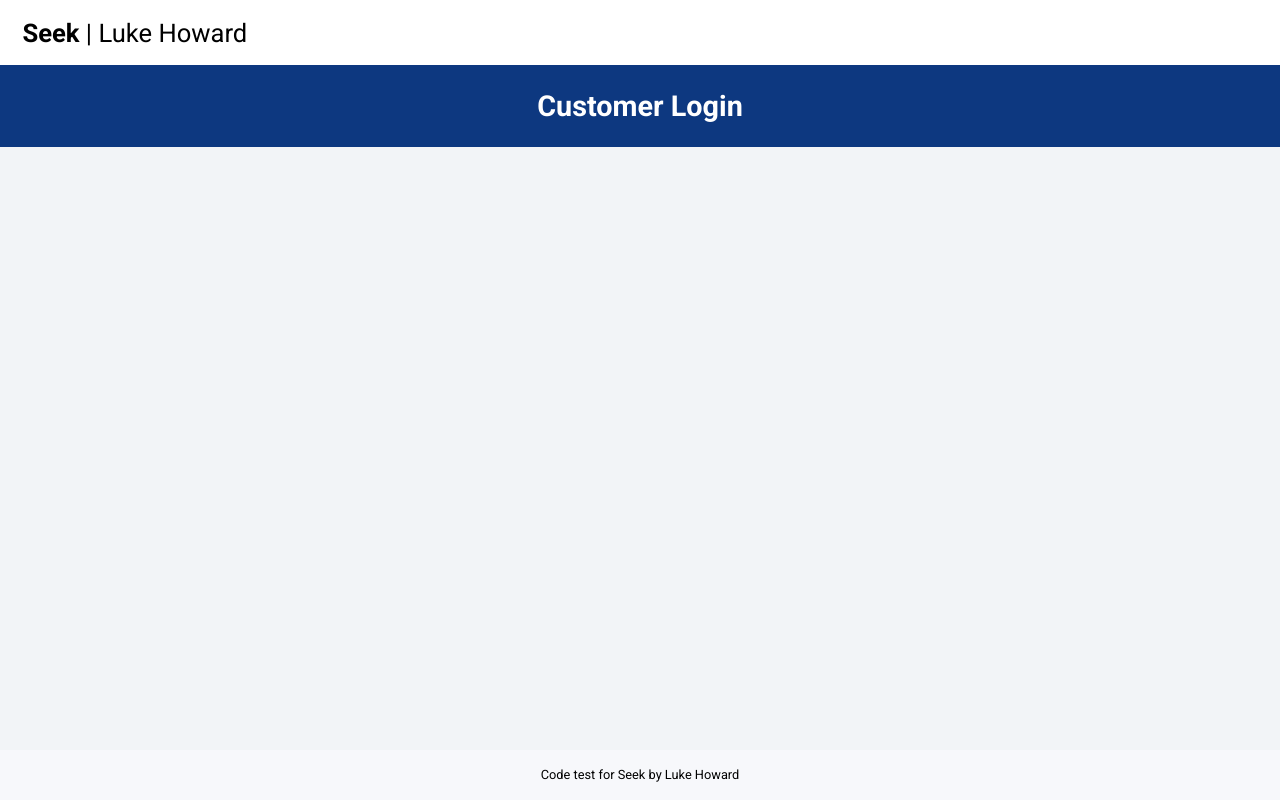
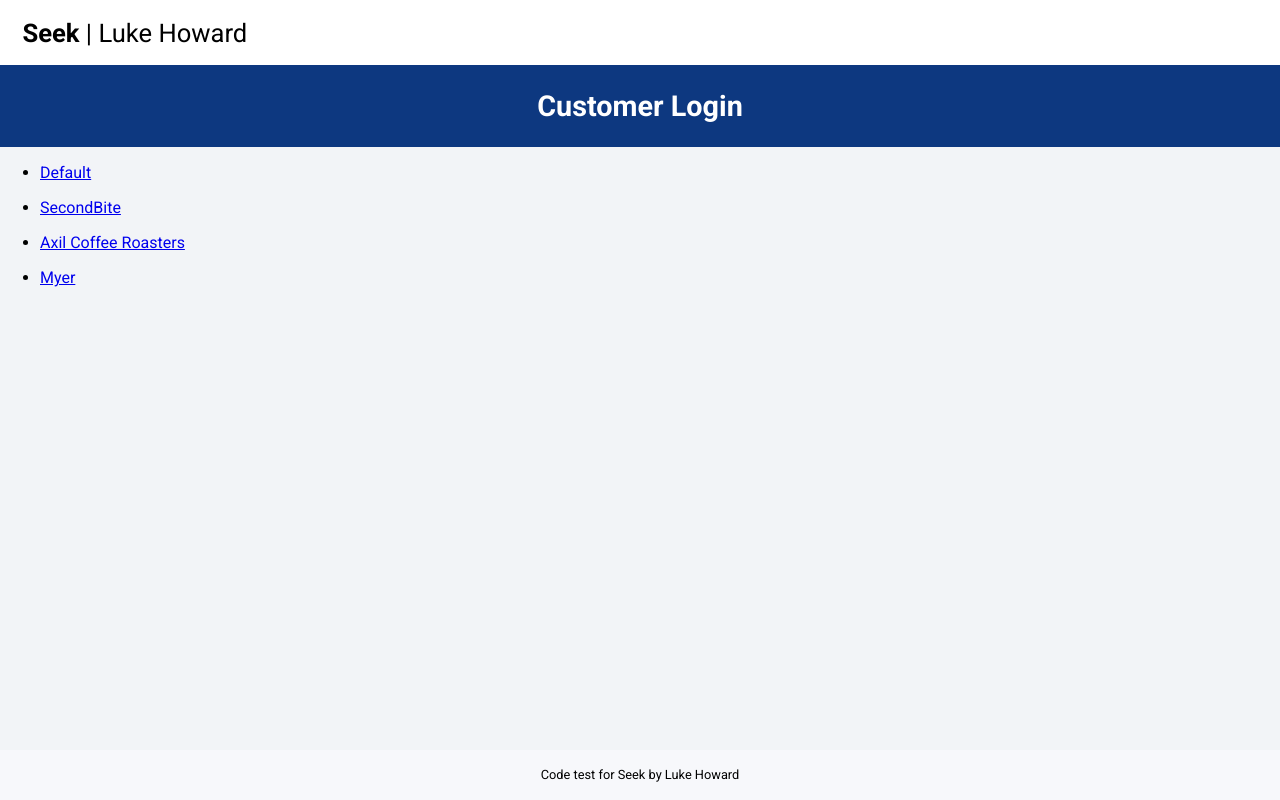
Before and after one commit to binaryluke/seek, a React (Vite) app: page / in a window 1280 px wide. Built offline with nearby package versions, Linux system fonts and the light colour scheme.

Commit message:
Add a mock login route to simulate different users

```diff
--- a/src/App.tsx
+++ b/src/App.tsx
@@ -1,10 +1,9 @@
 import { Outlet } from "react-router-dom";
-import { CartProvider } from "./providers/CartProvider";
 import * as classes from "./App.module.css";
 
 export const App = () => {
   return (
-    <CartProvider customerId={0}>
+    <>
       <header className={classes.header}>
         <h1>
           Seek <span>| Luke Howard</span>
@@ -16,6 +15,6 @@
       <footer className={classes.footer}>
         <p>Code test for Seek by Luke Howard</p>
       </footer>
-    </CartProvider>
+    </>
   );
 };
--- a/src/index.tsx
+++ b/src/index.tsx
@@ -2,11 +2,23 @@
 import { createBrowserRouter, RouterProvider } from "react-router-dom";
 import { App } from "./App";
 import { routes } from "./routes";
+import { AuthProvider } from "./providers/AuthProvider";
+import { CartProvider } from "./providers/CartProvider";
+
+const WrappedApp = () => {
+  return (
+    <AuthProvider>
+      <CartProvider>
+        <App />
+      </CartProvider>
+    </AuthProvider>
+  );
+};
 
 const router = createBrowserRouter([
   {
     path: "/",
-    element: <App />,
+    element: <WrappedApp />,
     children: routes,
   },
 ]);
--- /dev/null
+++ b/src/providers/AuthProvider.tsx
@@ -0,0 +1,44 @@
+/* This code in this provider is just a mock, as the focus of the code test is not on authentication.
+ * I have chosen to put provide the mock inside an Auth provider with a useUser hook as that pattern/interface is common.
+ * From here a real app would implement their auth flows using http only cookies/jwt tokens etc without breaking
+ * the interface */
+
+import { createContext, PropsWithChildren, useContext } from "react";
+import { useSearchParams } from "react-router-dom";
+
+// Obviously can't access the db direct in real app, just for mock data, see comment at top of file
+import { database } from "../server/mockDatabase";
+
+interface AuthContext {
+  customerId: number;
+  customerName: string;
+}
+
+const AuthContext = createContext<AuthContext>({
+  customerId: 0,
+  customerName: "Default",
+});
+
+export const AuthProvider = (props: PropsWithChildren<{}>) => {
+  const [searchParams] = useSearchParams();
+  const customerId = searchParams.get("customerId");
+  const changeCustomer = (customerId: number) => {
+    searchParams.set("customerId", String(customerId));
+  };
+  // Just mocking so any customer id we don't recnogise just use the default user
+  const user =
+    database.customers.find((customer) => customer.id === Number(customerId)) ||
+    database.customers[0];
+  const value = {
+    customerId: user.id,
+    customerName: user.name,
+    changeCustomer,
+  };
+  return (
+    <AuthContext.Provider value={value}>{props.children}</AuthContext.Provider>
+  );
+};
+
+export const useCustomer = () => {
+  return useContext(AuthContext);
+};
--- a/src/providers/CartProvider.tsx
+++ b/src/providers/CartProvider.tsx
@@ -11,14 +11,12 @@
   CartProduct,
   CartResponse,
 } from "../server/mockServer";
+import { useCustomer } from "./AuthProvider";
 
 interface CartContext {
   totalPrice: number;
   cartProducts: CartProduct[];
   addToCart(productId: number): void;
-}
-interface CartProvider {
-  customerId: number;
 }
 
 const CartContext = createContext<CartContext>({
@@ -27,7 +25,8 @@
   addToCart: () => {},
 });
 
-export const CartProvider = (props: PropsWithChildren<CartProvider>) => {
+export const CartProvider = (props: PropsWithChildren<{}>) => {
+  const { customerId } = useCustomer();
   const [cartProducts, setCartProducts] = useState<CartProduct[]>([]);
   const [totalPrice, setTotalPrice] = useState(0);
   const [lastUpdateTime, setLastUpdateTime] = useState(0);
@@ -39,13 +38,13 @@
     }
   };
   const addToCart = (productId: number) =>
-    addToCartOnServer(props.customerId, productId).then(handleCartUpdate);
+    addToCartOnServer(customerId, productId).then(handleCartUpdate);
 
   useEffect(() => {
     setCartProducts([]);
     setTotalPrice(0);
-    getCartFromServer(props.customerId).then(handleCartUpdate);
-  }, [props.customerId]);
+    getCartFromServer(customerId).then(handleCartUpdate);
+  }, [customerId]);
 
   const value = { totalPrice, cartProducts, addToCart };
   return (
--- a/src/routes/LoginRoute.tsx
+++ b/src/routes/LoginRoute.tsx
@@ -1,3 +1,29 @@
+import { useEffect, useState } from "react";
+import { Link } from "react-router-dom";
 import { Page } from "../components/Page";
+import { CustomerItem, getCustomers } from "../server/mockServer";
 
-export const LoginRoute = () => <Page title="Customer Login" />;
+export const LoginRoute = () => {
+  const [customers, setCustomers] = useState<CustomerItem[]>([]);
+
+  useEffect(() => {
+    //TODO: handle if unmounted before resolve
+    getCustomers().then(setCustomers);
+  }, []);
+
+  return (
+    <Page title="Customer Login">
+      <ul>
+        {customers.map((customer) => (
+          <li key={customer.customerId}>
+            <p>
+              <Link to={`/checkout?customerId=${customer.customerId}`}>
+                {customer.customerName}
+              </Link>
+            </p>
+          </li>
+        ))}
+      </ul>
+    </Page>
+  );
+};
--- a/src/server/mockServer.ts
+++ b/src/server/mockServer.ts
@@ -83,3 +83,14 @@
 export const emptyAllCarts = async () => {
   customerCheckoutMap = {};
 };
+
+export interface CustomerItem {
+  customerId: number;
+  customerName: string;
+}
+export const getCustomers = async (): Promise<CustomerItem[]> => {
+  return database.customers.map((customer) => ({
+    customerId: customer.id,
+    customerName: customer.name,
+  }));
+};
```
Also changed, not shown: 1 other file (tests, documents, lock files or other folders).
